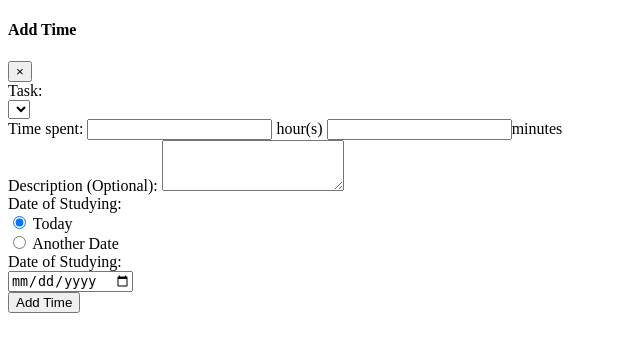
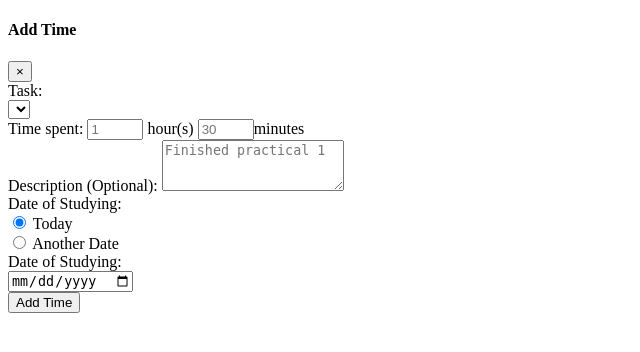
Before and after one commit to SheKei/COMP3000-Computing-Project, a PHP site: page /add_time.php in a window 1280 px wide. Shown: the top 352 px of the page, without its empty margins (0-640 px from the left). Run offline with PHP 8.4, Linux system fonts and the light colour scheme; lists and menus that the app fills with data are empty.

Commit message:
Added placeholders and min/max values for add time page

```diff
--- a/Hourly/View/add_time.php
+++ b/Hourly/View/add_time.php
@@ -41,8 +41,8 @@
                             <div class="form-group row">
                                 <div class="col-auto">
                                 <label for="time" class="col-form-label">Time spent: </label>
-                                <input class="form-control" type ="number" id="hour" name="hour"> <label for="hour">hour(s) </label>
-                                <input class="form-control" type="number" id="minute" name="minute"><label for="minute">minutes</label>
+                                <input class="form-control" type ="number" min="0" max="23" id="hour" placeholder="1" name="hour"> <label for="hour">hour(s) </label>
+                                <input class="form-control" type="number" min="0" max="60" placeholder="30" id="minute" name="minute"><label for="minute">minutes</label>
                                 </div>
                             </div>
                         </div>
@@ -50,7 +50,7 @@
                         <!-- DESCRIPTION BOX -->
                         <div class="form-group">
                             <label for="description">Description (Optional):</label>
-                            <textarea class="form-control" id="description" name="description" rows="3"></textarea>
+                            <textarea class="form-control" placeholder="Finished practical 1" id="description" name="description" rows="3"></textarea>
                         </div>
 
                         <!-- TIME STAMP -->
```
